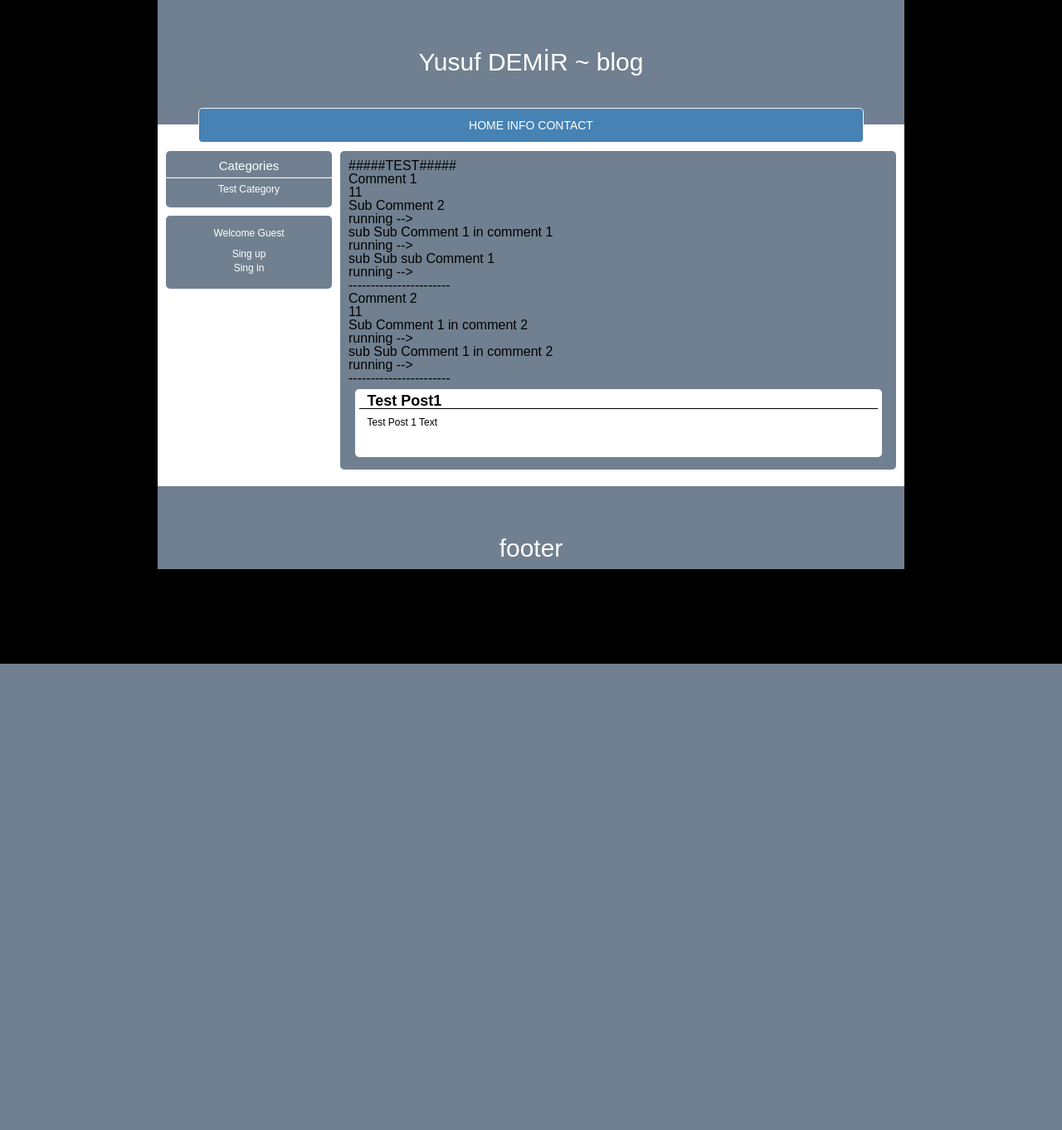
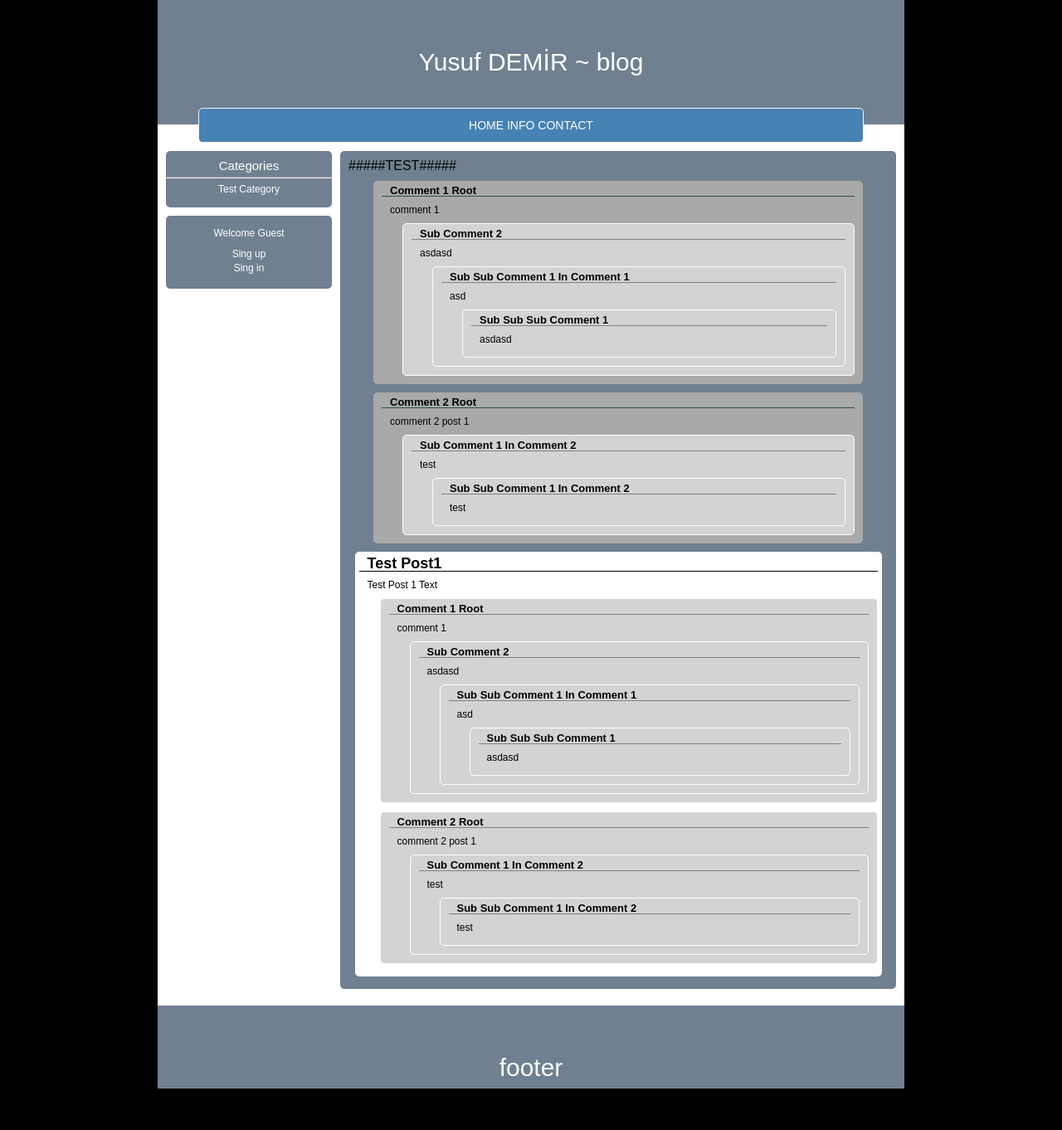
Before and after one commit to yusufdemir/newblog, a Django app: page /detail/1/ in a window 1280 px wide. Shown: the whole page at 83% size. Before the commit the page ends 800 px from the top, so only its background shows below. Run offline with Django 3.2, Linux system fonts and the light colour scheme; data comes from the database, SQL or seed files in the repository; parts of the project's set-up code (start-up, migrations or seed data) failed here and were passed over.

Commit message:
comments css & templates fixed

```diff
--- a/static/css/style.css
+++ b/static/css/style.css
@@ -204,8 +204,9 @@ body{
 }
 
 #comments{
-     width: 530px;
+    min-width:100px;
     min-height: 40px;
+    position:relative;
     background-color: lightgray;
     border-radius: 5px;
     margin:10px 0 5px 25px;
@@ -213,6 +214,7 @@ body{
     clear: both;
     padding:5px 10px 5px 10px;
     color: black;
+    border: 1px solid white;
 }
 
 #comments .title {
--- a/templates/detail.html
+++ b/templates/detail.html
@@ -6,20 +6,36 @@
 
     #####TEST#####<br>
     {% for comment in rootComments %}
-        {{ comment.title }}<br>
-        {{ comment.content_type_id }}<br>
+        <div id="comment">
+            <div class="title">
+                {{ comment.title }} root
+            </div>
+            <div class="text">
+                {{ comment.text }}
+            </div>
+
 
             {% for sub in subComments %}
                 {% if comment.id == sub.object_id  %}
-                {{ sub.title }}<br>
+
+                    <div id="comments">
+                        <div class="title">
+                            {{ sub.title }}
+                        </div>
+                        <div class="text">
+                            {{ sub.text }}
+                        </div>
+
+
                         {% with 'subcomments.html' as file %}
                             {% with sub as parent %}
                                 {% include file %}
                             {% endwith %}
                         {% endwith %}
+                     </div>
                 {% endif %}
             {% endfor %}
-        -----------------------<br>
+        </div>
     {% endfor %}
 
 
@@ -30,52 +46,44 @@
         <div id="content">
             <div class="title">
                 <a href="/detail/{{ p.id }}" >{{ p.title }}</a>
-                {% if user.is_authenticated %}
-                    <span class="edit">
-                        <a href="/comment-add/{{ p.id }}">
-                            <img src="/static/graphic/comment.png" width="16" height="16">
-                        </a>
-
-                        <a href="/post-edit/{{ p.id }}">
-                            {% if p.user_id == user.id %}
-                                <img src="/static/graphic/comment2.png" width="16" height="16">
-                            {% endif %}
-                        </a>
-                    </span>
-                {% endif %}
             </div>
             <div class="text">
                 {{ p.text }}
             </div>
-        <br>
 
-                 {% for subcomments in p.comments.all %}
-                     <div id="comment">
+            {% for comment in rootComments %}
+                <div id="comments">
                     <div class="title">
-                            {{ subcomments.title }}
-                            {% if user.is_authenticated %}
-                                <span class="edit">
-                                    <a href="/subcomment-add/{{ subcomments.id }}">
-                                        <img src="/static/graphic/comment.png" width="16" height="16">
-                                    </a>
-
-                                    <a href="/comment-edit/{{ subcomments.id }}">
-                                        {% if subcomment.mail == user.email %}
-                                            <img src="/static/graphic/comment2.png" width="16" height="16">
-                                        {% endif %}
-                                    </a>
-                                </span>
-                            {% endif %}
+                        {{ comment.title }} root
                     </div>
                     <div class="text">
-                            {{ subcomments.text }}
+                        {{ comment.text }}
                     </div>
 
-                 {% if subcomments.get_sub %}
-                    {% include "comment.html" %}
+
+                    {% for sub in subComments %}
+                        {% if comment.id == sub.object_id  %}
+
+                            <div id="comments">
+                                <div class="title">
+                                    {{ sub.title }}
+                                </div>
+                                <div class="text">
+                                    {{ sub.text }}
+                                </div>
+
+
+                                {% with 'subcomments.html' as file %}
+                                    {% with sub as parent %}
+                                        {% include file %}
+                                    {% endwith %}
+                                {% endwith %}
+                             </div>
                         {% endif %}
+                    {% endfor %}
                 </div>
             {% endfor %}
+
 
         </div>
     {% endfor %}
--- a/templates/subcomments.html
+++ b/templates/subcomments.html
@@ -1,14 +1,23 @@
 {% load i18n %}
-
-running --> <br>
 
         {% for sub in subComments %}
             {% if parent.id == sub.object_id  %}
-                {{ sub.title }}<br>
-                {% with 'subcomments.html' as file %}
-                    {% with sub as parent %}
-                        {% include file %}
+
+                <div id="comments">
+                    <div class="title">
+                        {{ sub.title }}
+                    </div>
+                    <div class="text">
+                        {{ sub.text }}
+                    </div>
+
+
+                    {% with 'subcomments.html' as file %}
+                        {% with sub as parent %}
+                            {% include file %}
+                        {% endwith %}
                     {% endwith %}
-                {% endwith %}
+                </div>
             {% endif %}
+
         {% endfor %}
```
Also changed, not shown: 12 other files. Lines whose indentation alone changed are shown as unchanged.
